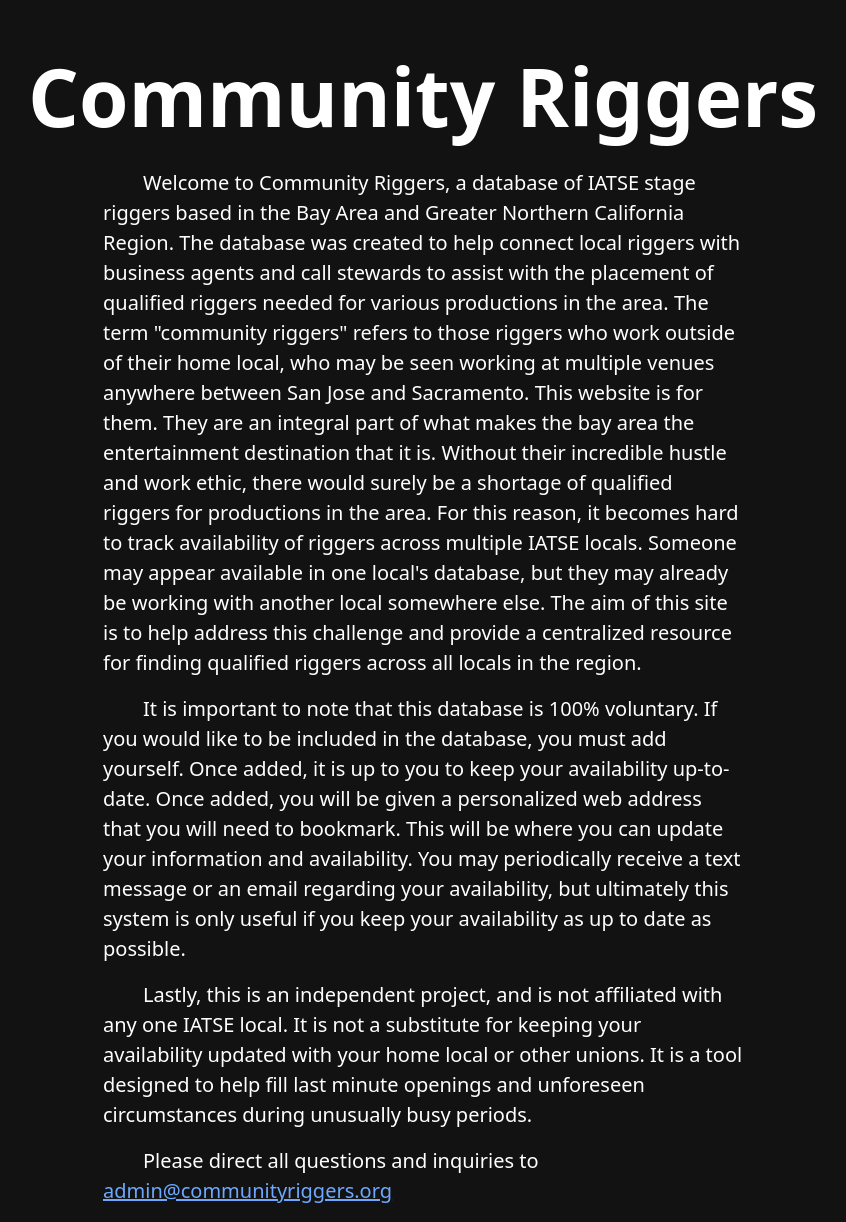
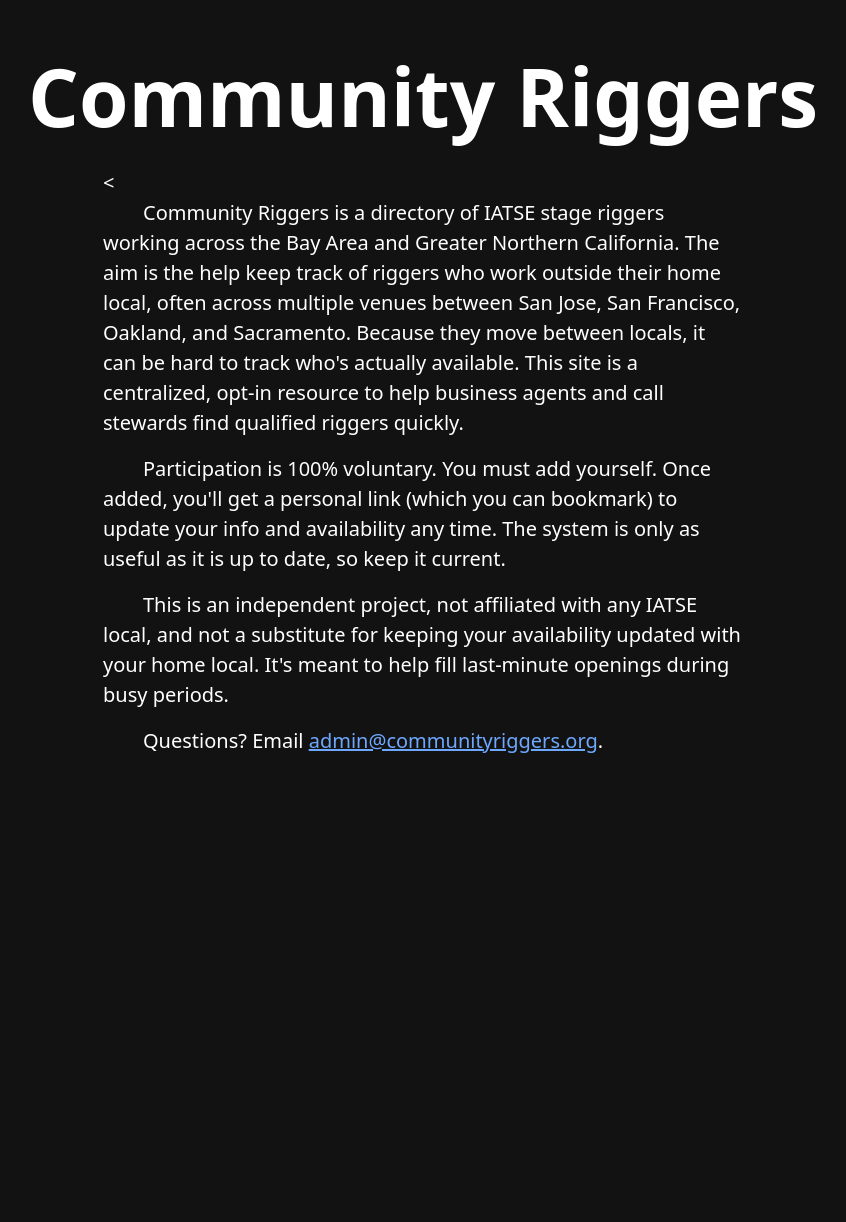
Before and after one commit to dkmkelley/community-riggers, a Flask app: page / in a window 1280 px wide. Shown: the part 56-1278 px from the top of the page, without its empty margins (217-1063 px from the left). After the commit the page ends 809 px from the top, so only its background shows below. Run offline with Flask 3, Linux system fonts and the light colour scheme.

Commit message:
Trimmed down opening blurb on landing page

```diff
--- a/templates/landing.html
+++ b/templates/landing.html
@@ -9,33 +9,25 @@
 
 <div class="mt-4">
     <div class="lead mx-auto" style="max-width: 640px;">
-        <p class="text-indent">
-            Welcome to Community Riggers, a database of IATSE stage riggers based in the Bay Area and Greater Northern California
-            Region. The database was created to help connect local riggers with business agents and call stewards to assist with the
-            placement of qualified riggers needed for various productions in the area. The term "community riggers" refers to those
-            riggers who work outside of their home local, who may be seen working at multiple venues anywhere between San Jose and
-            Sacramento. This website is for them. They are an integral part of what makes the bay area the entertainment destination
-            that it is. Without their incredible hustle and work ethic, there would surely be a shortage of qualified riggers for
-            productions in the area. For this reason, it becomes hard to track availability of riggers across multiple IATSE locals.
-            Someone may appear available in one local's database, but they may already be working with another local somewhere else.
-            The aim of this site is to help address this challenge and provide a centralized resource for finding qualified riggers
-            across all locals in the region.
+        <        <p class="text-indent">
+            Community Riggers is a directory of IATSE stage riggers working across the Bay Area and Greater Northern
+            California.  The aim is the help keep track of riggers who work outside their home local, often across
+            multiple venues between San Jose, San Francisco, Oakland, and Sacramento. Because they move between locals,
+            it can be hard to track who's actually available. This site is a centralized, opt-in resource to help business
+            agents and call stewards find qualified riggers quickly.
         </p>
         <p class="text-indent">
-            It is important to note that this database is 100% voluntary. If you would like to be included in the database,
-            you must add yourself. Once added, it is up to you to keep your availability up-to-date. Once added, you will be given a
-            personalized web address that you will need to bookmark. This will be where you can update your information and availability.
-            You may periodically receive a text message or an email regarding your availability, but ultimately this system is only useful
-            if you keep your availability as up to date as possible.
+            Participation is 100% voluntary.  You must add yourself. Once added, you'll get a personal link (which you can bookmark) to
+            update your info and availability any time. The system is only as useful as it is up to date, so keep it current.
         </p>
         <p class="text-indent">
-            Lastly, this is an independent project, and is not affiliated with any one IATSE local. It is not a substitute for keeping
-            your availability updated with your home local or other unions. It is a tool designed to help fill last minute openings and
-            unforeseen circumstances during unusually busy periods.
+            This is an independent project, not affiliated with any IATSE local, and not a substitute for keeping your
+            availability updated with your home local. It's meant to help fill last-minute openings during busy periods.
         </p>
         <p class="text-indent">
-            Please direct all questions and inquiries to <a href="mailto:admin@communityriggers.org">admin@communityriggers.org</a>
+            Questions? Email <a href="mailto:admin@communityriggers.org">admin@communityriggers.org</a>.
         </p>
+
     </div>
 </div>
 
```
